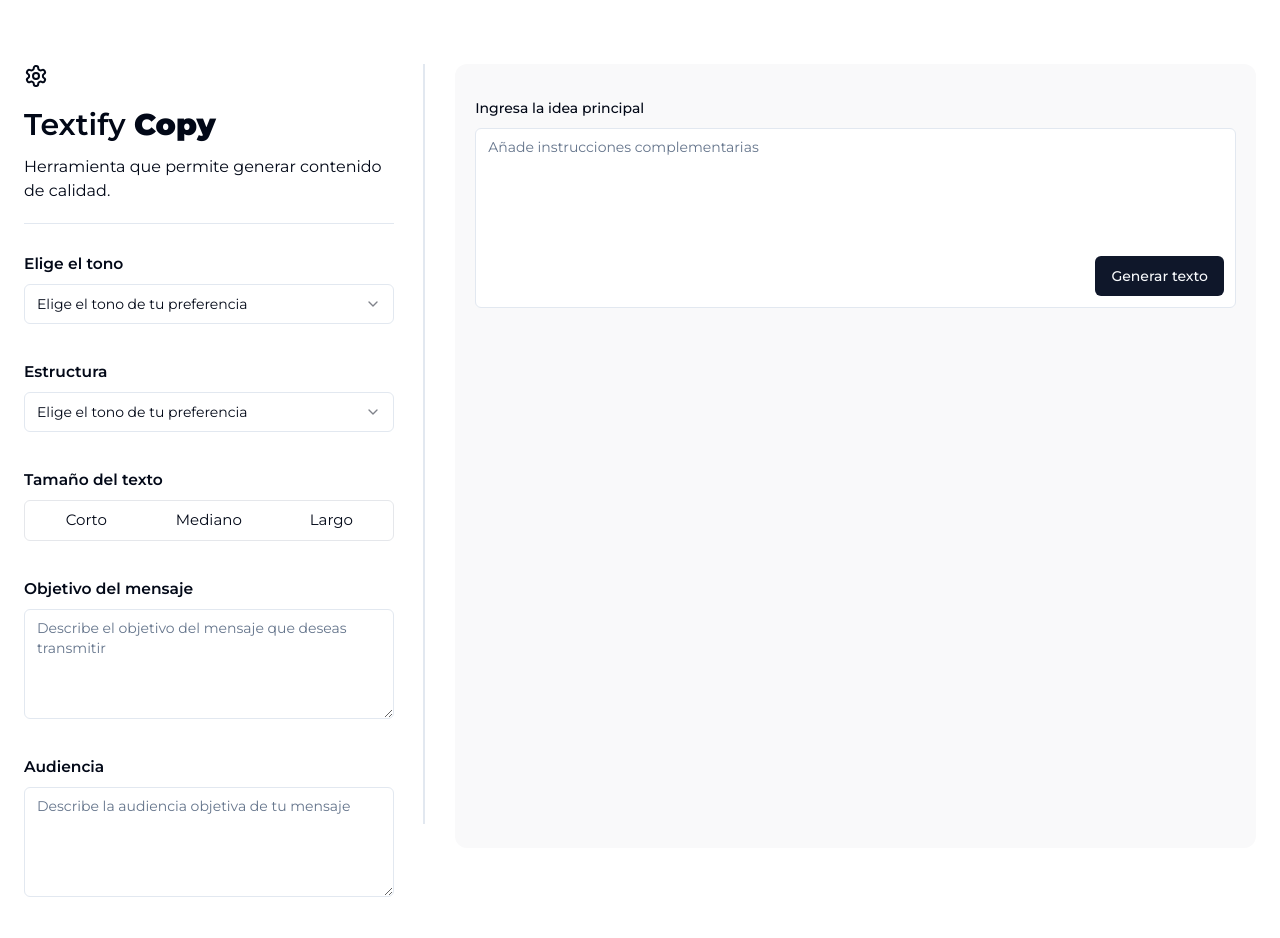
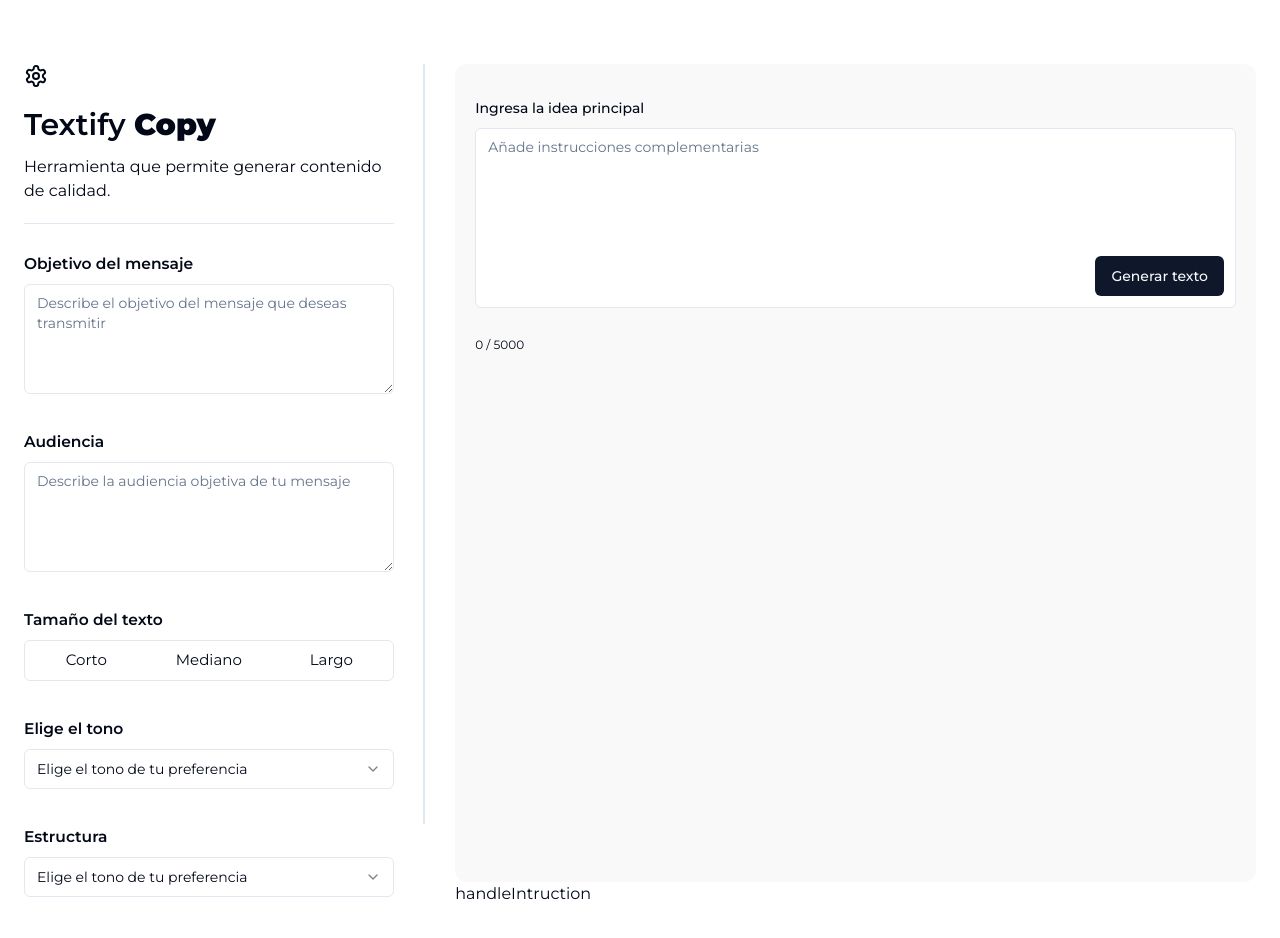
Before and after one commit to JoseCortezz25/textify, a Next.js app: page /copy in a window 1280 px wide. Shown: the top 938 px of the page. Built offline with nearby package versions, Linux system fonts and the light colour scheme; no server answers.

Commit message:
Update types.ts, page.tsx, blog.svg, getDocs.ts, and prompts.ts files

```diff
--- a/src/app/copy/page.tsx
+++ b/src/app/copy/page.tsx
@@ -1,15 +1,41 @@
 "use client";
 
-import { Button, Label, RadioGroup, RadioGroupItem, Separator, Textarea } from '@/components/ui';
+import { Button, Label, Separator, Textarea } from '@/components/ui';
 import './copy-page.css';
 import { cn } from '@/utils/utils';
-import { TONES } from '@/utils/types';
-import { Card, CardContent, CardHeader } from '@/components/ui/card';
+import { FORMAT, LENGTH, TONES } from '@/utils/types';
 import { Select, SelectContent, SelectItem, SelectTrigger, SelectValue } from '@/components/ui/select';
-import { GraduationCap, Trash } from 'lucide-react';
 import SheetButton from '@/components/SheetButton';
+import { useState } from 'react';
+import { generateCopy } from '@/services/getDocs';
 
 const PageCopy = () => {
+  const MAX_CHARACTERS = 5000;
+  // const countText = 0;
+  const [countText, setCountText] = useState<number>(0);
+  const [instruction, setInstruction] = useState<string>('');
+  const [objective, setObjective] = useState<string>('');
+  const [audience, setAudience] = useState<string>('');
+  const [tone, setTone] = useState<TONES>(TONES.PROFESSIONAL);
+  const [format, setFormat] = useState<FORMAT>(FORMAT.PARAGRAPH);
+  const [length, setLength] = useState<LENGTH>(LENGTH.MEDIUM);
+
+  const handleGenerateCopy = () => {
+    generateCopy(instruction, objective, audience, tone, format)
+      .then((response) => {
+        console.log('response', response);
+      })
+      .catch((error) => {
+        console.error('Error generating copy', error);
+      });
+  };
+
+  const handleIntruction = (value: string) => {
+    if (value.length >= MAX_CHARACTERS) return;
+    setInstruction(value);
+    setCountText(value.length);
+  };
+
   return (
     <div className="copy-page">
       <div className="left-column">
@@ -21,10 +47,57 @@ const PageCopy = () => {
         <Separator className="my-5" />
 
         <div className="group-field">
+          <Label className='subtitle-group'>Objetivo del mensaje</Label>
+          <Textarea
+            placeholder='Describe el objetivo del mensaje que deseas transmitir'
+            className='min-h-[110px] max-h-[190px]'
+            onChange={(e) => setObjective(e.target.value)}
+            value={objective}
+          />
+        </div>
+
+        <div className="group-field">
+          <Label className='subtitle-group'>Audiencia</Label>
+          <Textarea
+            placeholder='Describe la audiencia objetiva de tu mensaje'
+            className='min-h-[110px] max-h-[190px]'
+            onChange={(e) => setAudience(e.target.value)}
+            value={audience}
+          />
+        </div>
+        <div className="group-field">
+          <Label className='subtitle-group' htmlFor="message">Tamaño del texto</Label>
+          <div className="rounded-md overflow-hidden border border-gray-200 dark:border-slate-800 grid grid-cols-3">
+            <button
+              role="button"
+              className={cn('text-[15px] w-full grid place-content-center py-2 px-4 hover:bg-gray-200 dark:hover:bg-slate-800/50 duration-200 transition-all ease-in-out')}
+              onClick={() => setLength(LENGTH.SHORT)}
+            >
+              Corto
+            </button>
+            <button
+              role="button"
+              className={cn('text-[15px] w-full grid place-content-center py-2 px-4 hover:bg-gray-200 dark:hover:bg-slate-800/50 duration-200 transition-all ease-in-out')}
+              onClick={() => setLength(LENGTH.MEDIUM)}
+            >
+              Mediano
+            </button>
+            <button
+              role="button"
+              className={cn('text-[15px] w-full grid place-content-center py-2 px-4 hover:bg-gray-200 dark:hover:bg-slate-800/50 duration-200 transition-all ease-in-out')}
+              onClick={() => setLength(LENGTH.LONG)}
+            >
+              Largo
+            </button>
+          </div>
+
+        </div>
+
+        <div className="group-field">
           <Label className="subtitle-group" htmlFor="message">Elige el tono</Label>
 
           <Select>
-            <SelectTrigger className="w-full">
+            <SelectTrigger className="w-full" onChange={(e) => setTone('profesional')}>
               <SelectValue placeholder="Elige el tono de tu preferencia" />
             </SelectTrigger>
             <SelectContent>
@@ -77,7 +150,6 @@ const PageCopy = () => {
           </Select>
         </div>
 
-
         <div className="group-field">
           <Label className="subtitle-group" htmlFor="message">Estructura</Label>
 
@@ -86,7 +158,7 @@ const PageCopy = () => {
               <SelectValue placeholder="Elige el tono de tu preferencia" />
             </SelectTrigger>
             <SelectContent>
-              <SelectItem value="storytelling">
+              {/* <SelectItem value="storytelling">
                 <div className="flex space-x-3 items-center py-2">
                   <svg xmlns="http://www.w3.org/2000/svg" fill="none" viewBox="0 0 24 24" strokeWidth={1.5} stroke="currentColor" className="size-5">
                     <path strokeLinecap="round" strokeLinejoin="round" d="M12 6.042A8.967 8.967 0 0 0 6 3.75c-1.052 0-2.062.18-3 .512v14.25A8.987 8.987 0 0 1 6 18c2.305 0 4.408.867 6 2.292m0-14.25a8.966 8.966 0 0 1 6-2.292c1.052 0 2.062.18 3 .512v14.25A8.987 8.987 0 0 0 18 18a8.967 8.967 0 0 0-6 2.292m0-14.25v14.25" />
@@ -94,7 +166,7 @@ const PageCopy = () => {
 
                   <p>Storytelling</p>
                 </div>
-              </SelectItem>
+              </SelectItem> */}
               <SelectItem value="parrafo">
                 <div className="flex space-x-3 items-center py-2">
                   <svg xmlns="http://www.w3.org/2000/svg" fill="none" viewBox="0 0 24 24" strokeWidth={1.5} stroke="currentColor" className="size-5">
@@ -107,7 +179,7 @@ const PageCopy = () => {
               <SelectItem value="bullet">
                 <div className="flex space-x-3 items-center py-2">
                   <svg xmlns="http://www.w3.org/2000/svg" fill="none" viewBox="0 0 24 24" stroke-width="1.5" stroke="currentColor" className="size-5">
-                    <path stroke-linecap="round" stroke-linejoin="round" d="M8.25 6.75h12M8.25 12h12m-12 5.25h12M3.75 6.75h.007v.008H3.75V6.75Zm.375 0a.375.375 0 1 1-.75 0 .375.375 0 0 1 .75 0ZM3.75 12h.007v.008H3.75V12Zm.375 0a.375.375 0 1 1-.75 0 .375.375 0 0 1 .75 0Zm-.375 5.25h.007v.008H3.75v-.008Zm.375 0a.375.375 0 1 1-.75 0 .375.375 0 0 1 .75 0Z" />
+                    <path strokeLinecap="round" stroke-linejoin="round" d="M8.25 6.75h12M8.25 12h12m-12 5.25h12M3.75 6.75h.007v.008H3.75V6.75Zm.375 0a.375.375 0 1 1-.75 0 .375.375 0 0 1 .75 0ZM3.75 12h.007v.008H3.75V12Zm.375 0a.375.375 0 1 1-.75 0 .375.375 0 0 1 .75 0Zm-.375 5.25h.007v.008H3.75v-.008Zm.375 0a.375.375 0 1 1-.75 0 .375.375 0 0 1 .75 0Z" />
                   </svg>
 
                   <p>Bullet</p>
@@ -118,49 +190,6 @@ const PageCopy = () => {
           </Select>
         </div>
 
-        <div className="group-field">
-          <Label className='subtitle-group' htmlFor="message">Tamaño del texto</Label>
-          <div className="rounded-md overflow-hidden border border-gray-200 dark:border-slate-800 grid grid-cols-3">
-            <button
-              role="button"
-              className={cn('text-[15px] w-full grid place-content-center py-2 px-4 hover:bg-gray-200 dark:hover:bg-slate-800/50 duration-200 transition-all ease-in-out')}
-            // onClick={() => setTone(TONE_DOCS.CASUAL)}
-            >
-              Corto
-            </button>
-            <button
-              role="button"
-              className={cn('text-[15px] w-full grid place-content-center py-2 px-4 hover:bg-gray-200 dark:hover:bg-slate-800/50 duration-200 transition-all ease-in-out')}
-            // onClick={() => setTone(TONE_DOCS.OBJETIVE)}
-            >
-              Mediano
-            </button>
-            <button
-              role="button"
-              className={cn('text-[15px] w-full grid place-content-center py-2 px-4 hover:bg-gray-200 dark:hover:bg-slate-800/50 duration-200 transition-all ease-in-out')}
-            // onClick={() => setTone(TONE_DOCS.FORMAL)}
-            >
-              Largo
-            </button>
-          </div>
-
-        </div>
-
-        <div className="group-field">
-          <Label className='subtitle-group'>Objetivo del mensaje</Label>
-          <Textarea
-            placeholder='Describe el objetivo del mensaje que deseas transmitir'
-            className='min-h-[110px] max-h-[190px]'
-          />
-        </div>
-
-        <div className="group-field">
-          <Label className='subtitle-group'>Audiencia</Label>
-          <Textarea
-            placeholder='Describe la audiencia objetiva de tu mensaje'
-            className='min-h-[110px] max-h-[190px]'
-          />
-        </div>
       </div>
 
       <Separator orientation="vertical" className="hidden lg:flex w-[2px] h-[95vh]" />
@@ -175,15 +204,17 @@ const PageCopy = () => {
                 name="initial-message"
                 placeholder="Añade instrucciones complementarias"
                 className='min-h-[180px] max-h-[450px] resize-none'
+                onChange={(e) => handleIntruction(e.target.value)}
+                value={instruction}
               />
               <Button className="absolute bottom-3 right-3">Generar texto</Button>
             </div>
           </div>
-          {/* <p className={cn('text-[12px] mt-2', countText > MAX_CHARACTERS - 200 && 'text-yellow-400', countText > MAX_CHARACTERS - 50 && 'text-red-500')}><span>{countText}</span> / <span>{MAX_CHARACTERS}</span></p> */}
+          <p className={cn('text-[12px] mt-2', countText > MAX_CHARACTERS - 200 && 'text-yellow-400', countText > MAX_CHARACTERS - 50 && 'text-red-500')}><span>{countText}</span> / <span>{MAX_CHARACTERS}</span></p>
           <Textarea
             className="min-h-[500px] bg-transparent mt-4 border-none without-ring resize-none"
           />
-        </div>
+        </div>handleIntruction
       </div>
     </div >
   )
--- a/src/app/docs/page.tsx
+++ b/src/app/docs/page.tsx
@@ -122,7 +122,6 @@ const PageDocs = () => {
   };
 
   const handleTextArea = (message: string) => {
-
     if (message.length >= MAX_CHARACTERS) return;
     setInitialMessage(message);
     setCountText(message.length);
--- a/src/services/getDocs.ts
+++ b/src/services/getDocs.ts
@@ -1,6 +1,6 @@
 import { generateParts } from "@/utils/data";
-import { generateImprovedPrompt } from "@/utils/prompts";
-import { TONE_DOCS, TOOL } from "@/utils/types";
+import { generateCopyPrompt, generateImprovedPrompt } from "@/utils/prompts";
+import { FORMAT, TONES, TONE_DOCS, TOOL } from "@/utils/types";
 import { GoogleGenerativeAI } from "@google/generative-ai";
 
 const genAI = new GoogleGenerativeAI(process.env.NEXT_PUBLIC_API_KEY as string);
@@ -74,10 +74,33 @@ const generateNewVersion = async (
   const improvedResponse = improvedResult.response;
   generatedText = improvedResponse.text();
   return generatedText;
+};
 
+const generateCopy = async (
+  userInstructions: string,
+  objetive: string,
+  targetAudience: string,
+  tone: TONES,
+  format: FORMAT
+) => {
+  try {
+    let generatedText;
+
+    const prompt = generateCopyPrompt(userInstructions, objetive, targetAudience, tone, format);
+    const result = await model.generateContent([prompt]);
+    const response = result.response;
+    generatedText = response.text();
+
+    console.log('generatedText', generatedText);
+    return generatedText;
+  } catch (error) {
+    console.error('Error generating copy', error);
+    return new Error('Error generating copy');
+  }
 };
 
 export {
+  generateCopy,
   getGeneratedDocs,
   generateNewVersion
 };
--- a/src/utils/prompts.ts
+++ b/src/utils/prompts.ts
@@ -63,3 +63,30 @@ export const generateImprovedPrompt = (text: string, tools: TOOL[]) => {
   Don't return two texts, just one with all the improvements.
   Analyze the text well, review each case. Be very detailed in your answers, describe the functionality of the fields.`;
 };
+
+export const generateCopyPrompt = (
+  userInstructions: string,
+  objetive: string,
+  targetAudience: string,
+  tone: TONES,
+  format: FORMAT
+) => `
+  Actua como un copywritter experto en redacción de textos encargado de mejorar la claridad y coherencia de un texto proporcionado.
+  Tu area es generar un texto que sea claro, persuasivo y adaptado al tono adecuado.
+
+  Instrucción:
+  Desarrolla un texto en formato que refleje la esencia el objetivo proporcionada por el usuario.
+  Asegúrate que el texto este destinado a la audiencia objetivo y que cumpla con las restricciones indicadas.
+  Todos tus copys deben ser en español colombiano. Usa expresiones y forma de hablar caracteristicas de las personas de colombia.
+
+
+  Restricciones:
+  - El texto debe tener un tono ${tone}.
+  - La estructura que debe tener el texto es ${format}
+
+  Las siguientes son las instrucciones proporcionadas por el usuario:
+  Intrucciones del usuario: ${userInstructions}
+  Objetivo del texto: ${objetive}
+  Audiencia objetivo: ${targetAudience}
+
+  `;
--- a/src/utils/types.ts
+++ b/src/utils/types.ts
@@ -21,7 +21,7 @@ export enum FORMAT {
   IDEAS = "ideas",
   BLOG = "blog",
   TWEET = "tweet",
-  DOCUMENTATION = "documentation"
+  DOCUMENTATION = "documentation",
 };
 
 export enum LENGTH {
```
Also changed, not shown: public/icons/blog.svg, src/services/getCopy.ts (added).
